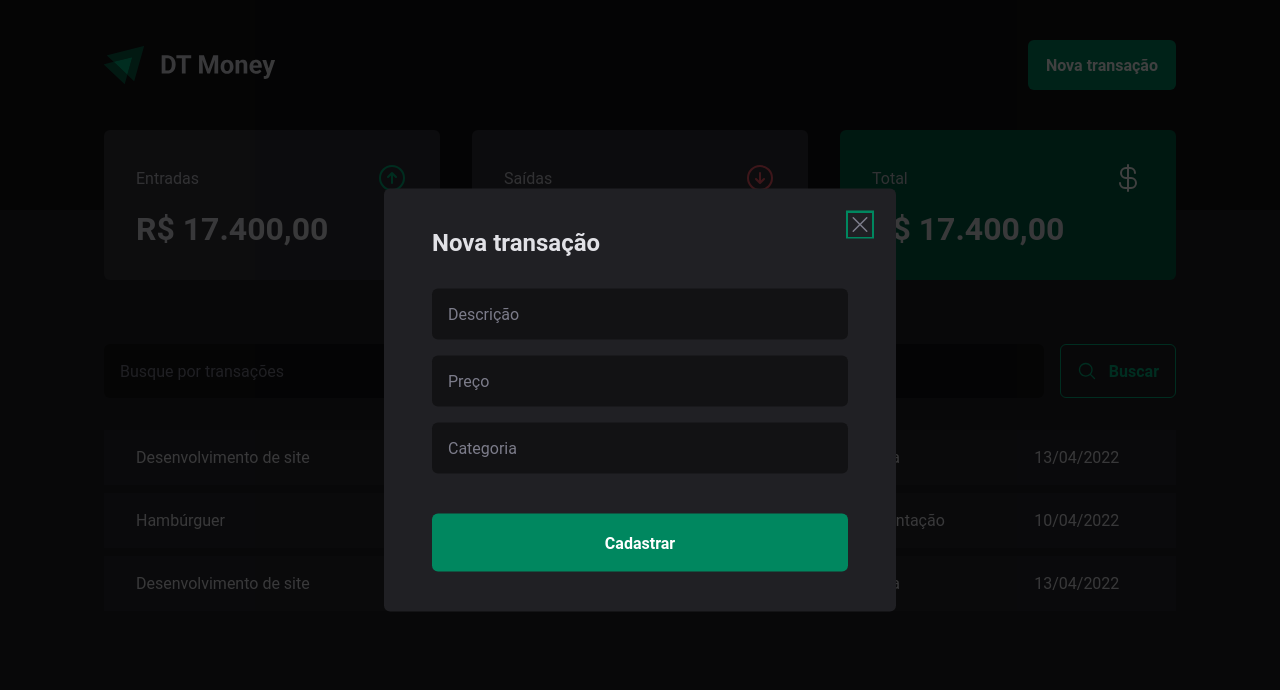
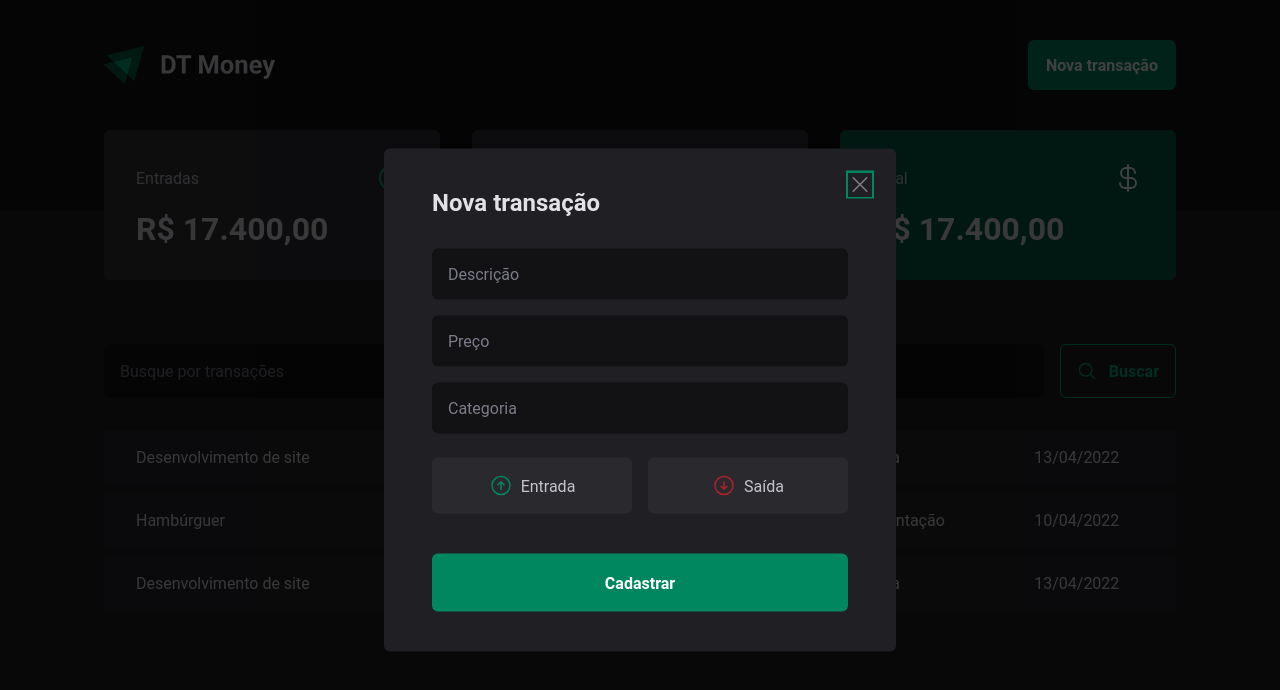
Before and after one commit to yuriqpaiva/dt-money, a React app: page / in a window 1280 px wide. Both pictures are taken after a click on the button "Nova transação". Shown: the top 690 px of the page. Built offline with nearby package versions, Linux system fonts and the light colour scheme; the HTML template or start-up script is replaced by a standard one.

Commit message:
Add radix ui radio group components

```diff
--- a/package.json
+++ b/package.json
@@ -12,6 +12,7 @@
   "dependencies": {
     "@phosphor-icons/react": "^2.0.9",
     "@radix-ui/react-dialog": "^1.0.3",
+    "@radix-ui/react-radio-group": "^1.1.2",
     "@types/styled-components": "^5.1.26",
     "react": "^18.2.0",
     "react-dom": "^18.2.0",
--- a/src/components/NewTransactionModal/index.tsx
+++ b/src/components/NewTransactionModal/index.tsx
@@ -1,6 +1,12 @@
 import * as Dialog from '@radix-ui/react-dialog';
-import { CloseButton, Content, Overlay } from './styles';
-import { X } from '@phosphor-icons/react';
+import {
+  CloseButton,
+  Content,
+  Overlay,
+  TransactionType,
+  TransactionTypeButton,
+} from './styles';
+import { ArrowCircleDown, ArrowCircleUp, X } from '@phosphor-icons/react';
 
 export function NewTransactionModal() {
   return (
@@ -18,9 +24,19 @@
           <input type="text" placeholder="Preço" required />
           <input type="text" placeholder="Categoria" required />
 
+          <TransactionType>
+            <TransactionTypeButton variant='income' value='income'>
+              <ArrowCircleUp size={24} />
+              Entrada
+            </TransactionTypeButton>
+            <TransactionTypeButton variant='outcome' value='outcome'>
+              <ArrowCircleDown size={24} />
+              Saída
+            </TransactionTypeButton>
+          </TransactionType>
+
           <button type="submit">Cadastrar</button>
         </form>
-
       </Content>
     </Dialog.Portal>
   );
--- a/src/components/NewTransactionModal/styles.ts
+++ b/src/components/NewTransactionModal/styles.ts
@@ -1,5 +1,6 @@
 import styled from 'styled-components';
 import * as Dialog from '@radix-ui/react-dialog';
+import * as RadioGroup from '@radix-ui/react-radio-group';
 
 export const Overlay = styled(Dialog.Overlay)`
   position: fixed;
@@ -39,8 +40,7 @@
       }
     }
 
-
-    button[type="submit"] {
+    button[type='submit'] {
       height: 58px;
       border: 0;
       background-color: ${({ theme }) => theme['green-500']};
@@ -69,4 +69,47 @@
   line-height: 0;
   cursor: pointer;
   color: ${({ theme }) => theme['gray-500']};
-`
+`;
+
+export const TransactionType = styled(RadioGroup.Root)`
+  display: grid;
+  grid-template-columns: repeat(2, 1fr);
+  gap: 1rem;
+  margin-top: 0.5rem;
+`;
+
+interface TransactionTypeButtonProps {
+  variant: 'income' | 'outcome';
+}
+
+export const TransactionTypeButton = styled(RadioGroup.Item)<TransactionTypeButtonProps>`
+  background-color: ${({ theme }) => theme['gray-700']};
+  padding: 1rem;
+  display: flex;
+  align-items: center;
+  justify-content: center;
+  gap: 0.5rem;
+  border-radius: 6px;
+  cursor: pointer;
+  border: 0;
+  color: ${({ theme }) => theme['gray-300']};
+
+  svg {
+    color: ${({ theme, variant }) =>
+      variant === 'income' ? theme['green-500'] : theme['red-500']};
+  }
+
+  &[data-state='unchecked']:hover {
+    transition: background-color 0.2s;
+    background-color: ${({ theme }) => theme['gray-600']};
+  }
+
+  &[data-state='checked'] {
+    color: ${({ theme }) => theme['white']};
+    background-color: ${({ theme, variant }) => variant === 'income' ? theme['green-500'] : theme['red-500'] };
+
+    svg {
+      color: ${({ theme }) => theme['white']};
+    }
+  }
+`;
```
Also changed, not shown: 1 other file (tests, documents, lock files or other folders).
